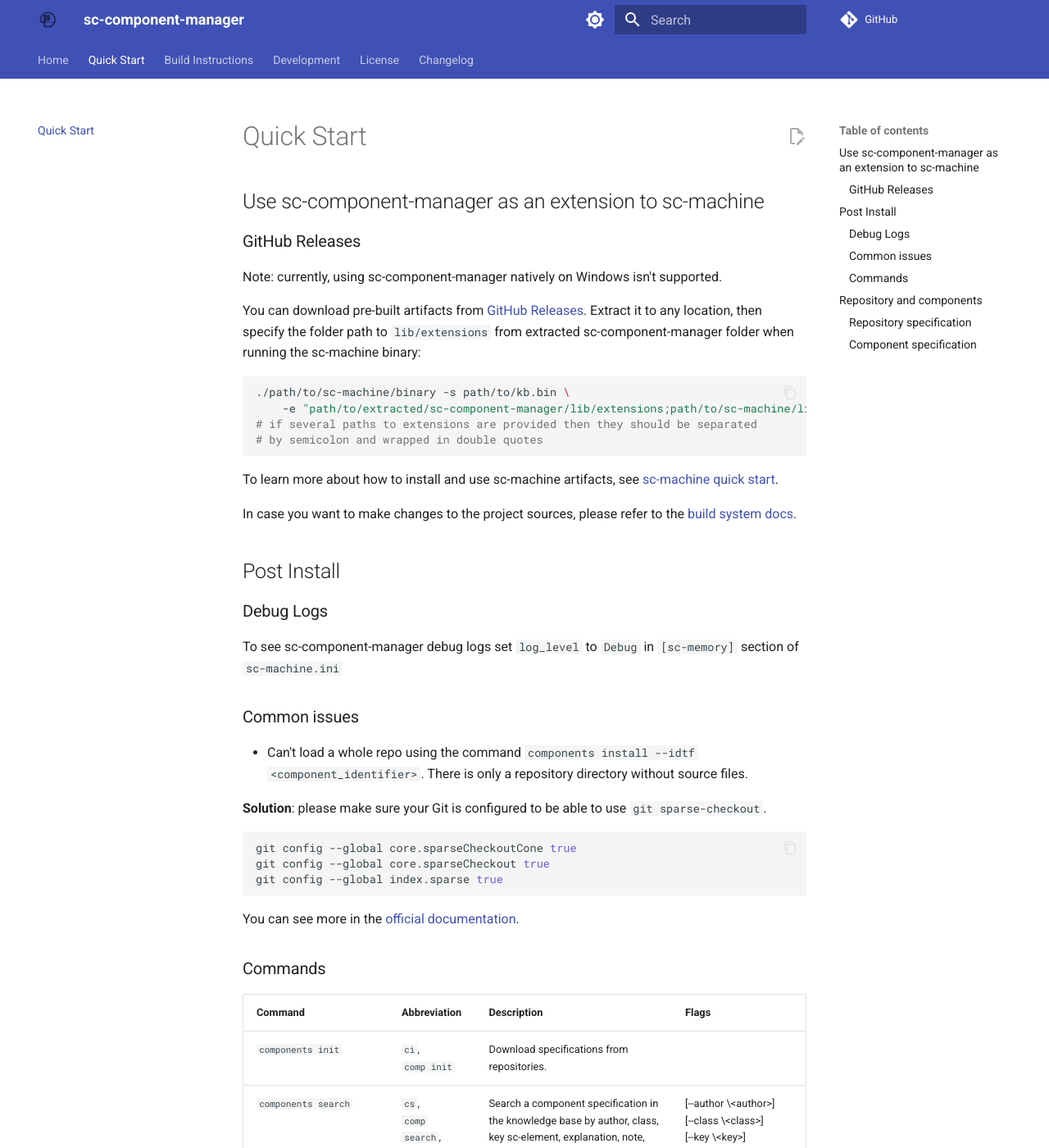
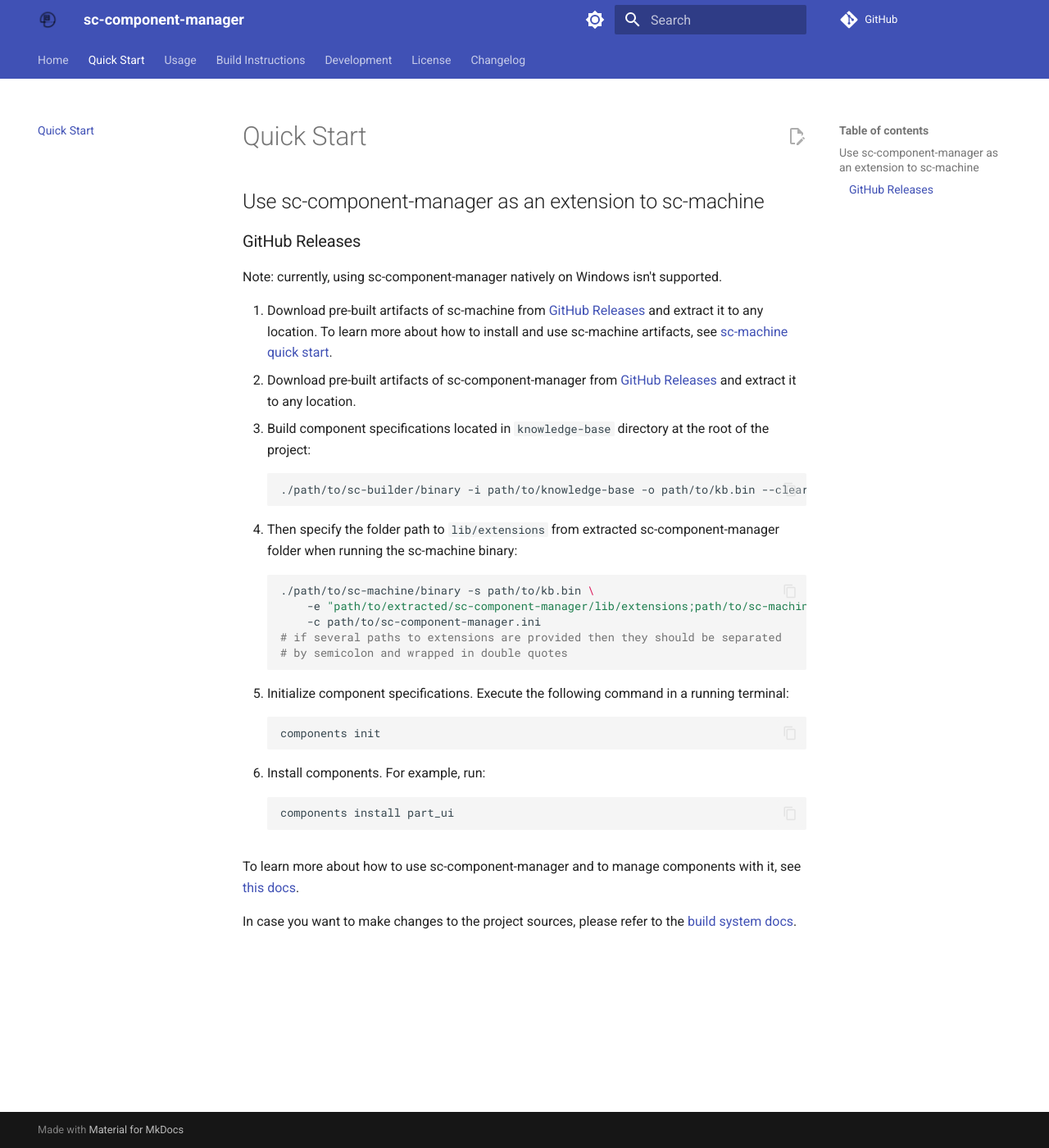
Before and after one commit to ostis-ai/sc-component-manager, an MkDocs documentation site: the page built from docs/quick_start.md, in a window 1280 px wide and 1400 px high. Shown: the whole window at 82% size. Built offline with MkDocs 1.6.1 and Material for MkDocs 9.7.7, drawn with Linux system fonts in a browser that asks for light colours; comment, search, counter and statistics services are not loaded; some of the changed text lies outside the part shown.

Commit message:
[docs] Add usage into quick start for users

````diff
--- a/docs/quick_start.md
+++ b/docs/quick_start.md
@@ -6,133 +6,30 @@
 
 Note: currently, using sc-component-manager natively on Windows isn't supported.
 
-You can download pre-built artifacts from [GitHub Releases](https://github.com/ostis-ai/sc-component-manager/releases). Extract it to any location, then specify the folder path to `lib/extensions` from extracted sc-component-manager folder when running the sc-machine binary:
+1. Download pre-built artifacts of sc-machine from [GitHub Releases](https://github.com/ostis-ai/sc-machine/releases) and extract it to any location.
+  To learn more about how to install and use sc-machine artifacts, see [sc-machine quick start](https://ostis-ai.github.io/sc-machine/quick_start/).
+2. Download pre-built artifacts of sc-component-manager from [GitHub Releases](https://github.com/ostis-ai/sc-component-manager/releases) and extract it to any location.
+3. Build component specifications located in `knowledge-base` directory at the root of the project:
+  ```sh
+  ./path/to/sc-builder/binary -i path/to/knowledge-base -o path/to/kb.bin --clear
+  ```
+4. Then specify the folder path to `lib/extensions` from extracted sc-component-manager folder when running the sc-machine binary:
+  ```sh
+  ./path/to/sc-machine/binary -s path/to/kb.bin \
+      -e "path/to/extracted/sc-component-manager/lib/extensions;path/to/sc-machine/lib/extensions" \
+      -c path/to/sc-component-manager.ini
+  # if several paths to extensions are provided then they should be separated
+  # by semicolon and wrapped in double quotes
+  ```
+5. Initialize component specifications. Execute the following command in a running terminal:
+  ```sh
+  components init
+  ```
+6. Install components. For example, run:
+  ```sh
+  components install part_ui
+  ```
 
-```sh
-./path/to/sc-machine/binary -s path/to/kb.bin \
-    -e "path/to/extracted/sc-component-manager/lib/extensions;path/to/sc-machine/lib/extensions"
-# if several paths to extensions are provided then they should be separated
-# by semicolon and wrapped in double quotes
-```
-
-To learn more about how to install and use sc-machine artifacts, see [sc-machine quick start](https://ostis-ai.github.io/sc-machine/quick_start/).
+To learn more about how to use sc-component-manager and to manage components with it, see [this docs](usage/usage.md).
 
 In case you want to make changes to the project sources, please refer to the [build system docs](build/build_system.md).
-
-## Post Install
-
-### Debug Logs
-To see sc-component-manager debug logs set `log_level` to `Debug` in `[sc-memory]` section of `sc-machine.ini`
-
-### Common issues
-
-- Can't load a whole repo using the command `components install --idtf <component_identifier>`. There is only a repository directory without source files.
-
-  **Solution**: please make sure your Git is configured to be able to use `git sparse-checkout`.
-  ```sh
-  git config --global core.sparseCheckoutCone true
-  git config --global core.sparseCheckout true
-  git config --global index.sparse true
-  ```
-  You can see more in the [official documentation](https://git-scm.com/docs/git-sparse-checkout).
-
-### Commands
-
-| Command              | Abbreviation                             | Description                                                                                       | Flags                                                                                                                          |
-|:---------------------|:-----------------------------------------|:--------------------------------------------------------------------------------------------------|:-------------------------------------------------------------------------------------------------------------------------------|
-| `components init`    | `ci`, <br/> `comp init`                  | Download specifications from repositories.                                                        |                                                                                                                                |
-| `components search`  | `cs`, <br/> `comp search`, <br/>`comp s` | Search a component specification in the knowledge base by author, class, key sc-element, explanation, note, purpose or main identifier substring. | [--author \<author\>] <br/> [--class \<class\>] <br/> [--key \<key\>] <br/> [--explanation \<explanation\>] <br/> [--note \<note\>] <br/> [--purpose \<purpose\>] <br/> [--main-id \<main identifier\>] |
-| `components install` | `cinst`, <br/> `comp inst`               | Install components by its system identifier or install the set of components.                     | [--idtf \<system_idtf\>] or [\<system_idtf\>] - install by an identifier <br/> [--set \<set\>] - install the set of components |
-- Note: if you are searching a string, you can put this string in quotes.
-- Note: `kb/specifications.scs` contains the example of a repository specification.
-
-
-## Repository and components
-
-File specification.scs contains description of two sections: **components** and **repositories**.
-
-**Repositories** have links for source on GitHub with specification file, **components** have links to source with specification of component.
-
-### Repository specification
-
-Example of repository (`specifications.scs`)
-
-```scs
-sc_component_manager_repository
-  <- concept_repository;
-  -> rrel_components_specifications: ..components_addresses;
-  -> rrel_repositories_specifications: ..repositories_addresses;;
-
-..components_addresses
-  <- sc_node_tuple;
-  -> knowledge_base_ims_specification
-    (*
-      <- concept_reusable_component_specification;;
-      => nrel_alternative_addresses:
-      ...
-      (*
-        <- sc_node_tuple;;
-        -> rrel_1:
-          ...
-          (*
-            -> [https://github.com/ostis-ai/ims.ostis.kb]
-              (*
-                <- concept_github_url;;
-              *);;
-          *);;
-      *);;
-    *);
-  -> cat_kb_component_spec
-      (*
-           <- concept_reusable_component_specification;;
-           => nrel_alternative_addresses:
-           ...
-           (*
-                <- sc_node_tuple;;
-                -> rrel_1:
-                ...
-                (*
-                  -> [https://github.com/MksmOrlov/cat-kb-component]
-                      (*
-                        <- concept_github_url;;
-                      *);;
-                *);;
-            *);;
-        *);;
-
-..repositories_addresses
-  -> ...
-      (*
-      -> rrel_address:
-          [https://github.com/MksmOrlov/components-repo-example];;
-      *);;
-```
-
-### Component specification
-
-Example of components specification (`specification.scs`)
-
-```scs
-cat_specification
-    <- concept_reusable_component_specification;;
-
-cat_specification = [*
-concept_cat
-    <- concept_reusable_component;
-    <- concept_atomic_reusable_component;
-    <- concept_independent_reusable_component;
-    <- concept_reusable_kb_component;
-    <- concept_reusable_dynamically_installed_component;
-    <- concept_reusable_source_code_component;
-
-    => nrel_sc_identifier: [Cat specification](* <- lang_en;; *);
-    => nrel_key_sc_element: concept_animal;
-    => nrel_purpose: [Cat specification is needed to design knowledge bases about animal world, pets and zoo.](* <- lang_en;; *);
-    => nrel_explanation: [Meow meow meow!] (*<- lang_en;; *);
-    => nrel_authors: ... (* -> Orlov;; *);
-    => nrel_component_dependencies: ... (* <- empty_set;; *);
-
-    => nrel_component_address: [https://github.com/MksmOrlov/cat-kb-component] (* <- concept_github_url;; *);
-    => nrel_installation_method: ... (* <- concept_component_dynamically_installed_method;; *);;
-*];;
-```
--- /dev/null
+++ b/docs/usage/usage.md
@@ -0,0 +1,118 @@
+# Usage
+
+## Commands
+
+| Command              | Abbreviation                             | Description                                                                                       | Flags                                                                                                                          |
+|:---------------------|:-----------------------------------------|:--------------------------------------------------------------------------------------------------|:-------------------------------------------------------------------------------------------------------------------------------|
+| `components init`    | `ci`, <br/> `comp init`                  | Download specifications from repositories.                                                        |                                                                                                                                |
+| `components search`  | `cs`, <br/> `comp search`, <br/>`comp s` | Search a component specification in the knowledge base by author, class, key sc-element, explanation, note, purpose or main identifier substring. | [--author \<author\>] <br/> [--class \<class\>] <br/> [--key \<key\>] <br/> [--explanation \<explanation\>] <br/> [--note \<note\>] <br/> [--purpose \<purpose\>] <br/> [--main-id \<main identifier\>] |
+| `components install` | `cinst`, <br/> `comp inst`               | Install components by its system identifier or install the set of components.                     | [--idtf \<system_idtf\>] or [\<system_idtf\>] - install by an identifier <br/> [--set \<set\>] - install the set of components |
+
+- Note: if you are searching a string, you can put this string in quotes.
+- Note: `knowledge-base/specifications.scs` contains the example of a repository specification.
+
+## Debug Logs
+
+To see sc-component-manager debug logs set `log_level` to `Debug` in `[sc-memory]` section of `sc-component-manager.ini`
+
+## Repository and components
+
+File `specification.scs` contains description of two sections: **components** and **repositories**.
+
+**Repositories** have links for source on GitHub with specification file, **components** have links to source with specification of component.
+
+### Repository specification
+
+Example of repository (`specifications.scs`)
+
+```scs
+sc_component_manager_repository
+  <- concept_repository;
+  -> rrel_components_specifications: ..components_addresses;
+  -> rrel_repositories_specifications: ..repositories_addresses;;
+
+..components_addresses
+  <- sc_node_tuple;
+  -> knowledge_base_ims_specification
+    (*
+      <- concept_reusable_component_specification;;
+      => nrel_alternative_addresses:
+      ...
+      (*
+        <- sc_node_tuple;;
+        -> rrel_1:
+          ...
+          (*
+            -> [https://github.com/ostis-ai/ims.ostis.kb]
+              (*
+                <- concept_github_url;;
+              *);;
+          *);;
+      *);;
+    *);
+  -> cat_kb_component_spec
+      (*
+           <- concept_reusable_component_specification;;
+           => nrel_alternative_addresses:
+           ...
+           (*
+                <- sc_node_tuple;;
+                -> rrel_1:
+                ...
+                (*
+                  -> [https://github.com/MksmOrlov/cat-kb-component]
+                      (*
+                        <- concept_github_url;;
+                      *);;
+                *);;
+            *);;
+        *);;
+
+..repositories_addresses
+  -> ...
+      (*
+      -> rrel_address:
+          [https://github.com/MksmOrlov/components-repo-example];;
+      *);;
+```
+
+### Component specification
+
+Example of components specification (`specification.scs`)
+
+```scs
+cat_specification
+    <- concept_reusable_component_specification;;
+
+cat_specification = [*
+concept_cat
+    <- concept_reusable_component;
+    <- concept_atomic_reusable_component;
+    <- concept_independent_reusable_component;
+    <- concept_reusable_kb_component;
+    <- concept_reusable_dynamically_installed_component;
+    <- concept_reusable_source_code_component;
+
+    => nrel_sc_identifier: [Cat specification](* <- lang_en;; *);
+    => nrel_key_sc_element: concept_animal;
+    => nrel_purpose: [Cat specification is needed to design knowledge bases about animal world, pets and zoo.](* <- lang_en;; *);
+    => nrel_explanation: [Meow meow meow!] (*<- lang_en;; *);
+    => nrel_authors: ... (* -> Orlov;; *);
+    => nrel_component_dependencies: ... (* <- empty_set;; *);
+
+    => nrel_component_address: [https://github.com/MksmOrlov/cat-kb-component] (* <- concept_github_url;; *);
+    => nrel_installation_method: ... (* <- concept_component_dynamically_installed_method;; *);;
+*];;
+```
+
+## Common issues
+
+- Can't load a whole repo using the command `components install --idtf <component_identifier>`. There is only a repository directory without source files.
+
+  **Solution**: please make sure your Git is configured to be able to use `git sparse-checkout`.
+  ```sh
+  git config --global core.sparseCheckoutCone true
+  git config --global core.sparseCheckout true
+  git config --global index.sparse true
+  ```
+  You can see more in the [official documentation](https://git-scm.com/docs/git-sparse-checkout).
--- a/mkdocs.yml
+++ b/mkdocs.yml
@@ -11,6 +11,7 @@
 nav:
   - Home: index.md
   - Quick Start: quick_start.md
+  - Usage: usage/usage.md
   - Build Instructions:
       - Quick Start for Contributors: build/quick_start.md
       - Build System: build/build_system.md
````
Also changed, not shown: docs/index.md (+1 -0 lines), 2 other files.
